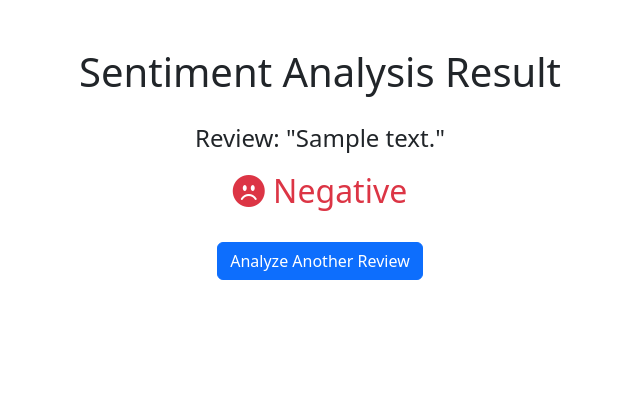
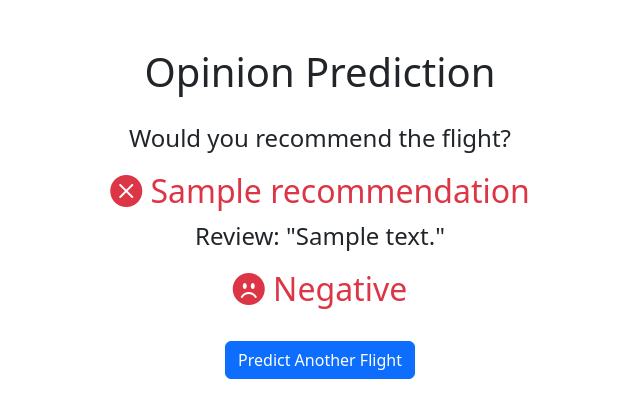
Before and after one commit to umavaradaraj/airline_reviews, a Flask app: template server/templates/result.html in a window 1280 px wide. Shown: the top 418 px of the page, without its empty margins (320-960 px from the left). Run offline with Flask 3, Linux system fonts and the light colour scheme; the template is opened without the code that fills it: most values are stand-ins (such as "Sample title", 1, 10 or a date in 2020); parts of the project's set-up code (start-up, migrations or seed data) failed here and were passed over.

Commit message:
add raiting classification

```diff
--- a/server/app.py
+++ b/server/app.py
@@ -1,14 +1,40 @@
 from flask import Flask, render_template, request
 import joblib
+import pickle
+import pandas as pd
 
 app = Flask(__name__)
 
-# Load the trained model and vectorizer
-model = joblib.load('sentiment_model.pkl')
+# Load the trained models
+sentiment_model = joblib.load('sentiment_model.pkl')
 vectorizer = joblib.load('tfidf_vectorizer.pkl')
+
+with open('random_forest_best_model.pkl', 'rb') as file:
+    recommendation_model = pickle.load(file)
 
 # List to store submitted data
 data_storage = []
+
+# Column names used during training for the recommendation model
+recommendation_columns = [
+    'Verified', 'Seat Comfort', 'Staff Service', 'Food & Beverages',
+    'Inflight Entertainment', 'Value For Money', 'Review_Length',
+    'month_flown', 'year_flown', 'review_year', 'reviws_month', 'day',
+    'Airline_Air France', 'Airline_All Nippon Airways',
+    'Airline_Cathay Pacific Airways', 'Airline_EVA Air', 'Airline_Emirates',
+    'Airline_Japan Airlines', 'Airline_Korean Air', 'Airline_Qatar Airways',
+    'Airline_Singapore Airlines', 'Airline_Turkish Airlines',
+    'Type of Traveller_Business', 'Type of Traveller_Couple Leisure',
+    'Type of Traveller_Family Leisure', 'Type of Traveller_Solo Leisure',
+    'Class_Business Class', 'Class_Economy Class', 'Class_First Class',
+    'Class_Premium Economy'
+]
+
+MONTH_MAPPING = {
+    'January': 1, 'February': 2, 'March': 3, 'April': 4,
+    'May': 5, 'June': 6, 'July': 7, 'August': 8,
+    'September': 9, 'October': 10, 'November': 11, 'December': 12
+}
 
 @app.route('/')
 def home():
@@ -37,20 +63,57 @@ def submit():
             if not all([form_data["Airline"], form_data["Type of Traveller"], form_data["Month Flown"], form_data["Class"]]):
                 return "<h1>Error: Missing required fields!</h1>", 400
 
+            form_data["Month Flown"] = MONTH_MAPPING.get(form_data["Month Flown"], 0)  # Default to 0 if invalid
+
             # Predict sentiment
             review = form_data["Review"]
             review_vectorized = vectorizer.transform([review])
-            prediction = model.predict(review_vectorized)[0]  # 1 for positive, 0 for negative
-            sentiment = "Positive" if prediction == 1 else "Negative"
+            sentiment_prediction = sentiment_model.predict(review_vectorized)[0]  # 1 for positive, 0 for negative
+            sentiment = "Positive" if sentiment_prediction == 1 else "Negative"
+
+            # Prepare data for recommendation prediction
+            user_input = {
+                'Verified': 1,  # Placeholder; adjust based on user input if available
+                'Seat Comfort': form_data["Seat Comfort"],
+                'Staff Service': form_data["Staff Service"],
+                'Food & Beverages': form_data["Food & Beverages"],
+                'Inflight Entertainment': form_data["Inflight Entertainment"],
+                'Value For Money': form_data["Value For Money"],
+                'Review_Length': len(review),
+                'month_flown': form_data["Month Flown"], # Map to numeric
+                'year_flown': 2023,  # Placeholder
+                'review_year': 2023,  # Placeholder
+                'reviws_month': form_data["Month Flown"],
+                'day': 1,  # Placeholder
+                **{f"Airline_{airline}": 1 if airline == form_data["Airline"] else 0 for airline in [
+                    'Air France', 'All Nippon Airways', 'Cathay Pacific Airways', 'EVA Air', 'Emirates',
+                    'Japan Airlines', 'Korean Air', 'Qatar Airways', 'Singapore Airlines', 'Turkish Airlines'
+                ]},
+                **{f"Type of Traveller_{traveller}": 1 if traveller == form_data["Type of Traveller"] else 0 for traveller in [
+                    'Business', 'Couple Leisure', 'Family Leisure', 'Solo Leisure'
+                ]},
+                **{f"Class_{class_type}": 1 if class_type == form_data["Class"] else 0 for class_type in [
+                    'Business Class', 'Economy Class', 'First Class', 'Premium Economy'
+                ]}
+            }
+
+            # Convert user input to DataFrame and reorder columns
+            input_df = pd.DataFrame([user_input])[recommendation_columns]
+
+            # Predict recommendation
+            recommendation_prediction = recommendation_model.predict(input_df)[0]  # 1 for recommended, 0 for not recommended
+            recommendation = "Recommended" if recommendation_prediction == 1 else "Not Recommended"
 
             # Store data
             form_data["Sentiment"] = sentiment
+            form_data["Recommendation"] = recommendation
             data_storage.append(form_data)
 
-            # Return sentiment with an icon
+            # Return sentiment and recommendation
             return render_template(
                 'result.html',
                 sentiment=sentiment,
+                recommendation=recommendation,
                 review=review,
             )
 
--- a/server/templates/form.html
+++ b/server/templates/form.html
@@ -3,7 +3,7 @@
 <head>
     <meta charset="UTF-8">
     <meta name="viewport" content="width=device-width, initial-scale=1.0">
-    <title>Airline Review Prediction</title>
+    <title>Flight Opinion Prediction</title>
     <!-- Bootstrap CSS -->
     <link href="https://cdn.jsdelivr.net/npm/bootstrap@5.3.0/dist/css/bootstrap.min.css" rel="stylesheet">
     <style>
@@ -26,7 +26,7 @@
 </head>
 <body>
     <div class="container my-5">
-        <h1 class="text-center mb-4">Airline Review Form</h1>
+        <h1 class="text-center mb-4">Flight Opinion Form</h1>
         <form action="/submit" method="post" class="needs-validation" novalidate>
             <div class="mb-3">
                 <label for="airline" class="form-label">Airline</label>
--- a/server/templates/result.html
+++ b/server/templates/result.html
@@ -1,17 +1,35 @@
 <!DOCTYPE html>
 <html lang="en">
   <head>
-    <meta charset="UTF-8">
-    <meta name="viewport" content="width=device-width, initial-scale=1.0">
-    <title>Sentiment Result</title>
+    <meta charset="UTF-8" />
+    <meta name="viewport" content="width=device-width, initial-scale=1.0" />
+    <title>Flight Opinion Prediction</title>
     <!-- Bootstrap CSS -->
-    <link href="https://cdn.jsdelivr.net/npm/bootstrap@5.3.0/dist/css/bootstrap.min.css" rel="stylesheet">
+    <link
+      href="https://cdn.jsdelivr.net/npm/bootstrap@5.3.0/dist/css/bootstrap.min.css"
+      rel="stylesheet"
+    />
     <!-- Bootstrap Icons -->
-    <link href="https://cdn.jsdelivr.net/npm/bootstrap-icons/font/bootstrap-icons.css" rel="stylesheet">
+    <link
+      href="https://cdn.jsdelivr.net/npm/bootstrap-icons/font/bootstrap-icons.css"
+      rel="stylesheet"
+    />
   </head>
   <body>
     <div class="container my-5 text-center">
-        <h1 class="mb-4">Sentiment Analysis Result</h1>
+      <h1 class="mb-4">Opinion Prediction</h1>
+      <p class="fs-4">Would you recommend the flight?</p>
+      <h2>
+        {% if recommendation == "Recommended" %}
+        <span class="text-success">
+          <i class="bi bi-check-circle-fill"></i> {{ recommendation }}
+        </span>
+        {% else %}
+        <span class="text-danger">
+          <i class="bi bi-x-circle-fill"></i> {{ recommendation }}
+        </span>
+        {% endif %}
+      </h2>
       <p class="fs-4">Review: "{{ review }}"</p>
       <h2>
         {% if sentiment == "Positive" %}
@@ -24,7 +42,7 @@
         </span>
         {% endif %}
       </h2>
-        <a href="/" class="btn btn-primary mt-4">Analyze Another Review</a>
+      <a href="/" class="btn btn-primary mt-4">Predict Another Flight</a>
     </div>
   </body>
 </html>
```
Also changed, not shown: server/predictions.py (added, +78 -0 lines), 1 other file. Lines whose indentation alone changed are shown as unchanged.
